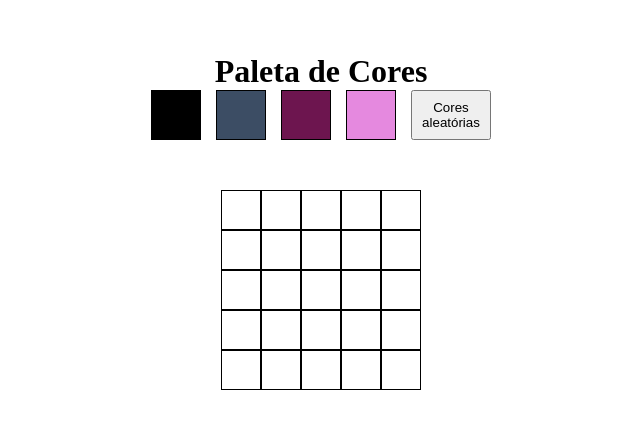
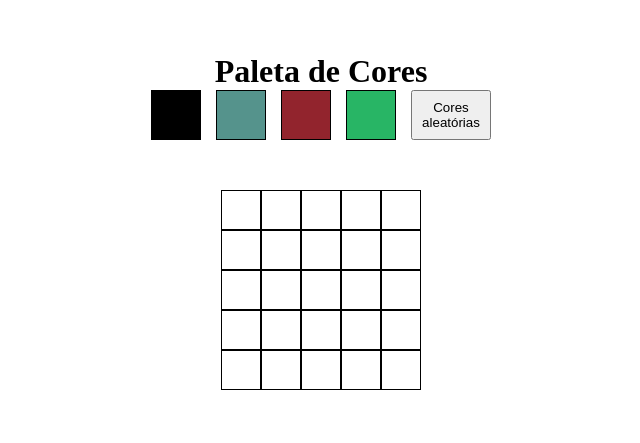
Before and after one commit to felipetfernandes/pixel-art, a website: page index.html in a window 1280 px wide. Shown: the part 154-597 px from the top of the page, without its empty margins (319-959 px from the left). Drawn offline with Linux system fonts and the light colour scheme.

Commit message:
requirement 10 done

```diff
--- a/script.js
+++ b/script.js
@@ -3,17 +3,28 @@ const button = document.getElementById('button-random-color');
 const pixelBoard = document.getElementById('pixel-board');
 const colorBoard = document.getElementById('color-palette');
 
+function randomColor() {
+  const letters = '0123456789ABCDEF';
+  let color = '#';
+  for (let i = 0; i < 6; i += 1) {
+    color += letters[Math.floor(Math.random() * 16)];
+  }
+  return color;
+}
+
 function generateColor() {
   const colorPalette = [];
-  for (let index = 1; index < 4; index += 1) {
-    const letters = '0123456789ABCDEF';
-    let color = '#';
-    for (let i = 0; i < 6; i += 1) {
-      color += letters[Math.floor(Math.random() * 16)];
+  let color = '';
+  for (let index = 0; index < 4; index += 1) {
+    if (index === 0) {
+      color = '#000';
+    } else {
+      color = randomColor();
     }
     colors[index].style.backgroundColor = color;
     colorPalette.push(color);
   }
+
   localStorage.setItem('colorPalette', JSON.stringify(colorPalette));
 }
 
@@ -21,7 +32,7 @@ function localColor() {
   const colorPalette = JSON.parse(localStorage.getItem('colorPalette'));
   if (colorPalette != null) {
     for (let index = 0; index < colorPalette.length; index += 1) {
-      colors[index + 1].style.backgroundColor = colorPalette[index];
+      colors[index].style.backgroundColor = colorPalette[index];
     }
   } else {
     generateColor();
--- a/style.css
+++ b/style.css
@@ -16,10 +16,6 @@
 #color-palette {
   display: flex;
   gap: 15px;
-}
-
-#color-palette > div:nth-child( 1 ) {
-  background-color: black;
 }
 
 .color {
```
